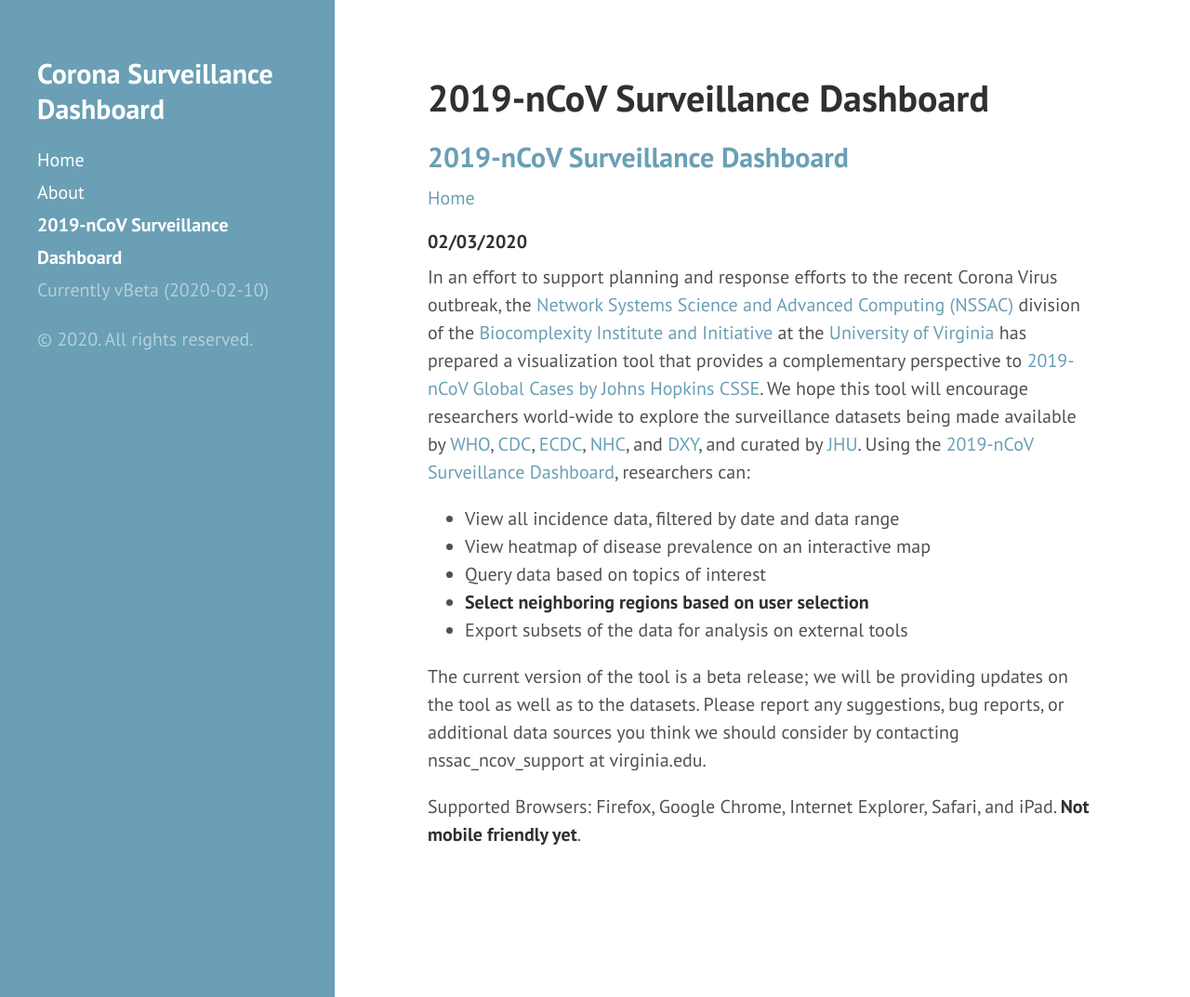
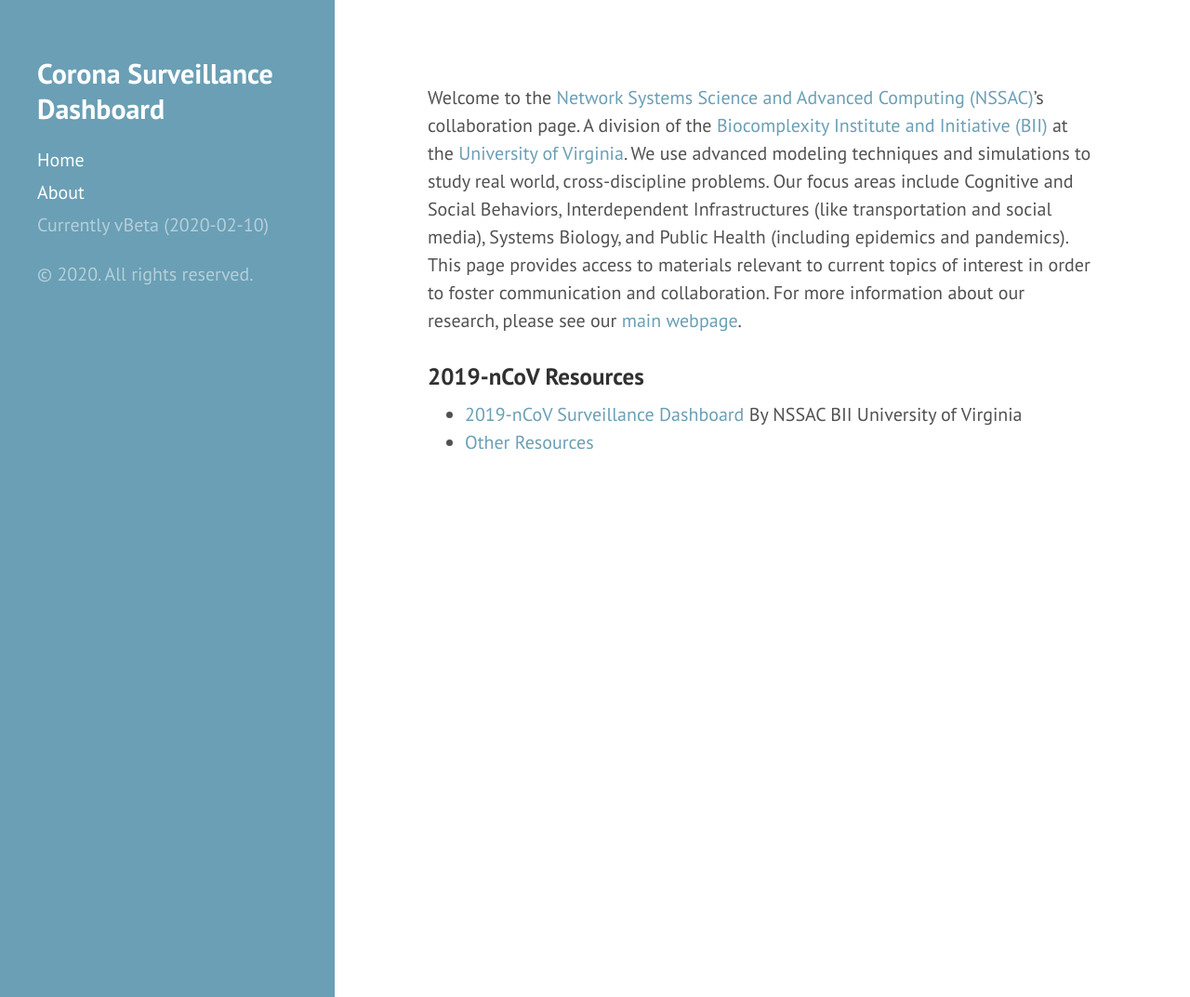
Before and after one commit to mehta-gaurav/mehta-gaurav.github.io, a Jekyll site: the page built from index.md, in a window 1280 px wide and 1073 px high. Shown: the whole window at 93% size. Built offline with Jekyll 4.4.1, drawn with Linux system fonts in a browser that asks for light colours; our own code applies the rules of GitHub Pages for plain Markdown files.

Commit message:
Update index.md

```diff
--- a/index.md
+++ b/index.md
@@ -1,24 +1,5 @@
-## [2019-nCoV Surveillance Dashboard](http://ncov.bii.virginia.edu/dashboard/)
-[Home](https://nssac.github.io/)
+Welcome to the [Network Systems Science and Advanced Computing (NSSAC)](https://biocomplexity.virginia.edu/nssac)'s collaboration page.  A division of the [Biocomplexity Institute and Initiative (BII)](https://biocomplexity.virginia.edu/) at the [University of Virginia](https://www.virginia.edu/). We use advanced modeling techniques and simulations to study real world, cross-discipline problems.  Our focus areas include Cognitive and Social Behaviors, Interdependent Infrastructures (like transportation and social media), Systems Biology, and Public Health (including epidemics and pandemics).  This page provides access to materials relevant to current topics of interest in order to foster communication and collaboration. For more information about our research, please see our [main webpage](https://biocomplexity.virginia.edu/nssac).
 
-##### 02/03/2020
-
-In an effort to support planning and response efforts to the recent Corona Virus outbreak,
-the [Network Systems Science and Advanced Computing (NSSAC)](https://biocomplexity.virginia.edu/nssac)
-division of the [Biocomplexity Institute and Initiative](https://biocomplexity.virginia.edu/)
-at the [University of Virginia](https://www.virginia.edu/) has prepared a visualization tool that provides a complementary perspective to
-[2019-nCoV Global Cases by Johns Hopkins CSSE](https://gisanddata.maps.arcgis.com/apps/opsdashboard/index.html#/bda7594740fd40299423467b48e9ecf6).
-We hope this tool will encourage researchers world-wide to explore the surveillance datasets
-being made available by [WHO](https://www.who.int/emergencies/diseases/novel-coronavirus-2019/situation-reports/), [CDC](https://www.cdc.gov/coronavirus/2019-ncov/index.html), [ECDC](https://www.ecdc.europa.eu/en/geographical-distribution-2019-ncov-cases), [NHC](http://www.nhc.gov.cn/yjb/s3578/new_list.shtml), and [DXY](https://3g.dxy.cn/newh5/view/pneumonia), and curated by [JHU](https://systems.jhu.edu/research/public-health/ncov/).
-Using the [2019-nCoV Surveillance Dashboard](http://ncov.bii.virginia.edu/dashboard/), researchers can:
-- View all incidence data, filtered by date and data range
-- View heatmap of disease prevalence on an interactive map
-- Query data based on topics of interest
-- **Select neighboring regions based on user selection**
-- Export subsets of the data for analysis on external tools
-
-The current version of the tool is a beta release; we will be providing updates on the tool as well as to the datasets.
-Please report any suggestions, bug reports, or additional data sources you think we should consider
-by contacting nssac_ncov_support at virginia.edu.
-
-Supported Browsers: Firefox, Google Chrome, Internet Explorer, Safari, and iPad. **Not mobile friendly yet**.
+### 2019-nCoV Resources
+- [2019-nCoV Surveillance Dashboard](./dashboard) By NSSAC BII University of Virginia
+- [Other Resources](./other_resources)
```
